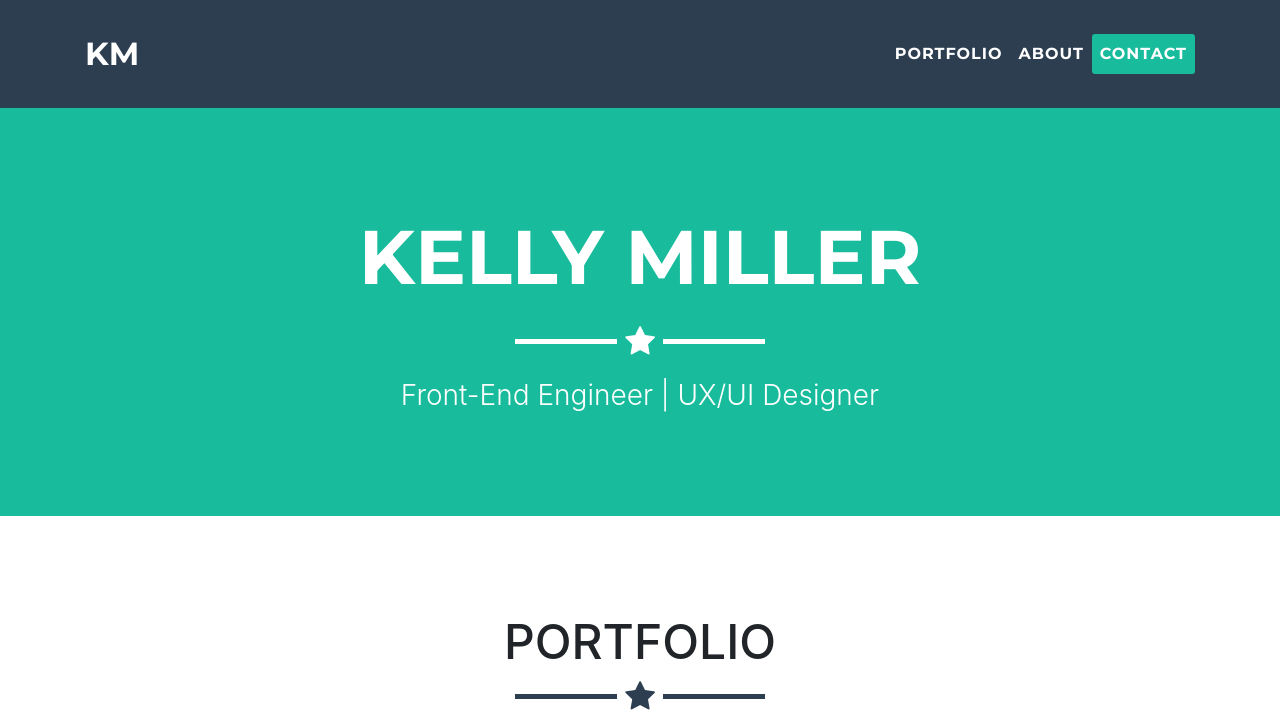
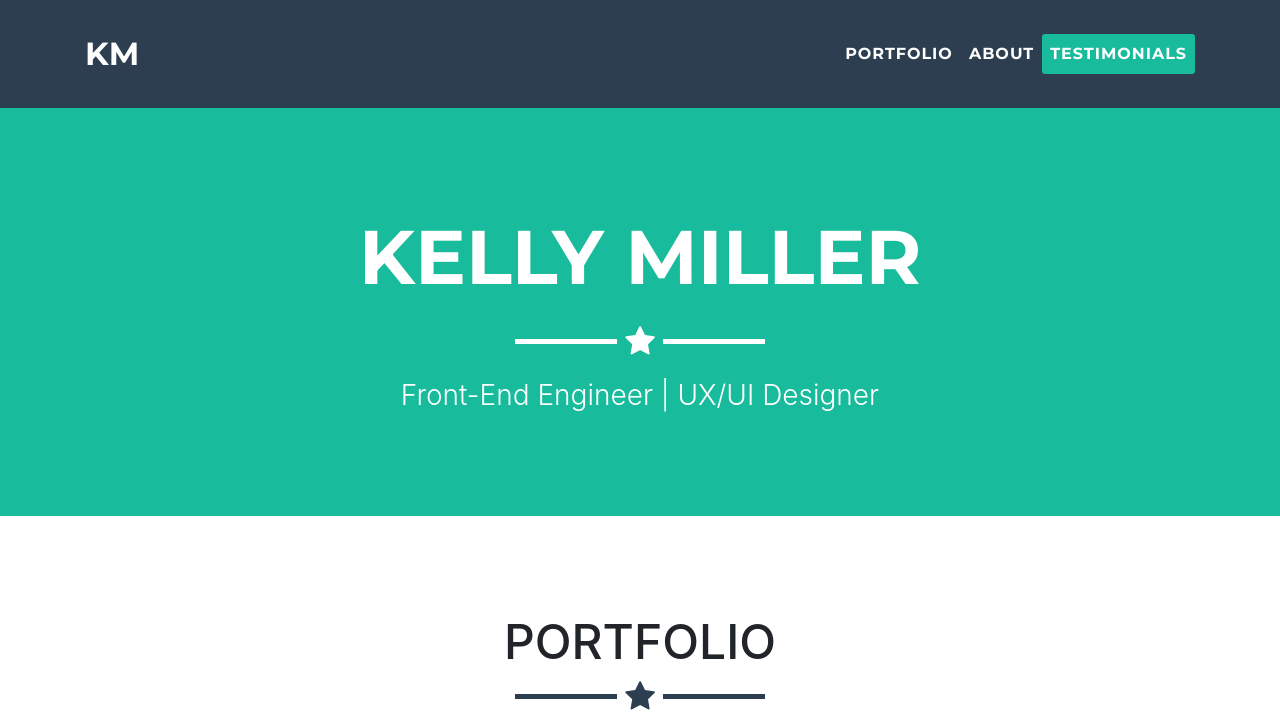
Before and after one commit to designbright/BootstrapPortfolio, a website with bundled scripts: page index.html in a window 1280 px wide. Shown: the top 712 px of the page. Built offline with nearby package versions, Linux system fonts and the light colour scheme.

Commit message:
update nav links with Contact

```diff
--- a/index.html
+++ b/index.html
@@ -41,7 +41,7 @@
               <a class="nav-link js-scroll-trigger" href="#about">About</a>
             </li>
             <li class="nav-item">
-              <a class="nav-link js-scroll-trigger" href="#contact">Contact</a>
+              <a class="nav-link js-scroll-trigger" href="#contact">Testimonials</a>
             </li>
           </ul>
         </div>
```
